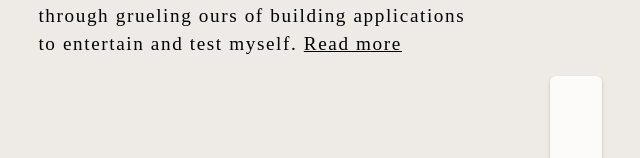
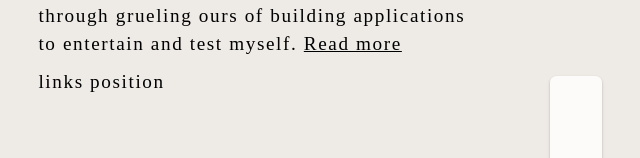
Before and after one commit to brian-mati/portoflio-refresh, a React (Vite) app: page / in a window 1280 px wide. Shown: the part 230-388 px from the top of the page, without its empty margins (320-960 px from the left). Built offline with nearby package versions, Linux system fonts and the light colour scheme; some icons are missing; a web font is replaced by a local one.

Commit message:
fixed default import on links page and added class name

```diff
--- a/src/App.css
+++ b/src/App.css
@@ -65,6 +65,11 @@ main{
     gap: 1rem;
   }
 }
+
+.links{
+  margin-top: 0.6rem;
+}
+
 .sidebar:hover{
   scale:110%;
 }
--- a/src/App.tsx
+++ b/src/App.tsx
@@ -2,6 +2,7 @@
 import './App.css'
 import './index.css'
 import Sidebar from './sidebar.tsx'
+import Links  from './links.tsx'
 function App() {
 
 
@@ -21,6 +22,7 @@ through grueling ours of building applications
 to entertain and test myself. <span className='inline-block mr-4 underline'>Read more</span>
  </span>
  </p>
+    <Links/>
         </section>
       </main>
        </>
--- a/src/links.tsx
+++ b/src/links.tsx
@@ -1,10 +1,10 @@
-import { useState } from "react";
 
-export function Links(){
-    const [isClicked,setIsClicked] = useState(false);
+
+export default function Links(){
+
     return(
-        <ul>
-            <li></li>
+        <ul className="links">
+            <li>links position</li>
         </ul>
     )
 }
```
